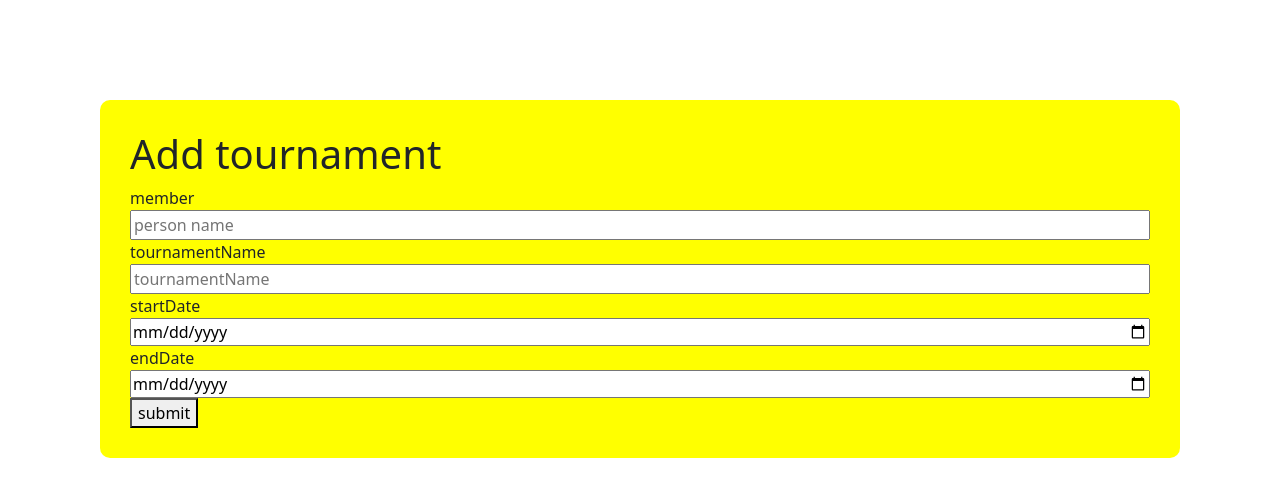
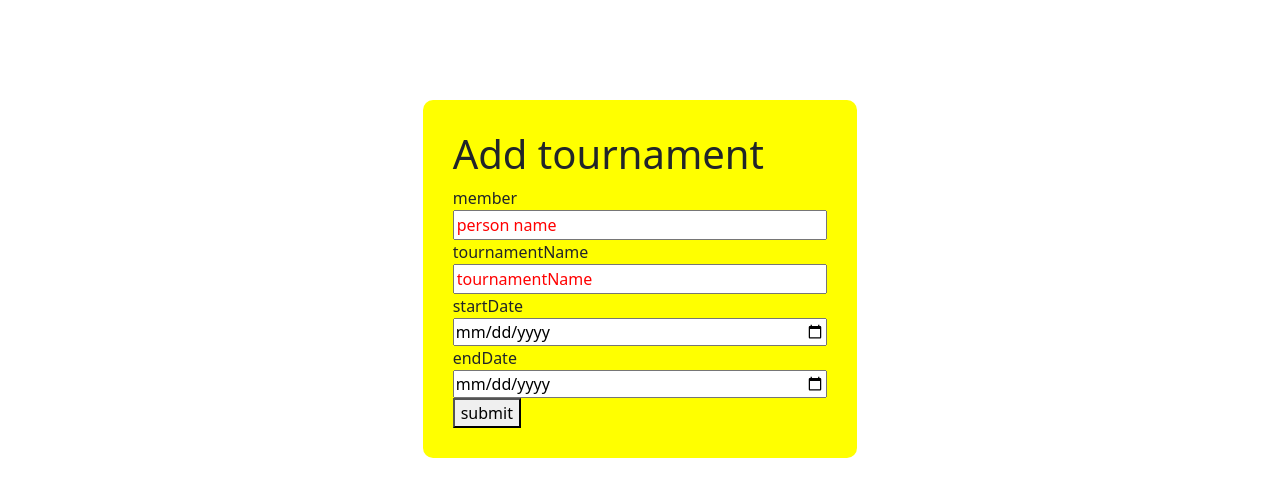
Before and after one commit to Rajiofficial/reunion-company-assignment, a React (Create React App) app: page /add in a window 1280 px wide. Shown: the top 496 px of the page. Built offline with nearby package versions, Linux system fonts and the light colour scheme.

Commit message:
first commit

```diff
--- a/package.json
+++ b/package.json
@@ -9,6 +9,7 @@
     "@testing-library/user-event": "^13.5.0",
     "axios": "^1.4.0",
     "bootstrap": "^5.3.1",
+    "formik": "^2.4.3",
     "react": "^18.2.0",
     "react-bootstrap": "^2.7.0",
     "react-dom": "^18.2.0",
@@ -16,7 +17,9 @@
     "react-router-dom": "^6.14.1",
     "react-scripts": "5.0.1",
     "react-toastify": "^9.1.3",
-    "web-vitals": "^2.1.4"
+    "web-vitals": "^2.1.4",
+    "yub": "^0.11.1",
+    "yup": "^1.2.0"
   },
   "scripts": {
     "start": "react-scripts start",
--- a/src/component/Add.jsx
+++ b/src/component/Add.jsx
@@ -1,23 +1,42 @@
 import axios from 'axios'
-import React, { useState } from 'react'
+import React from 'react'
 import { useNavigate } from 'react-router-dom';
 // import {toast,ToastContainer  } from 'react-toastify';
+import * as yub from 'yup';
+import {useFormik,} from 'formik'
 import './css/add.css'
 
 const Add = () => {
 const navigate=useNavigate()
-const [member  , setmember  ]=useState("")
-const [tournamentName, settournamentName]=useState("")
-const [startDate, setstartDate]=useState("")
-const [endDate  , setendDate  ]=useState("")
+// const [member  , setmember  ]=useState("")
+// const [tournamentName, settournamentName]=useState("")
+// const [startDate, setstartDate]=useState("")
+// const [endDate  , setendDate  ]=useState("")
 
-    const handlechange=async(e)=>{
-        e.preventDefault()
-        const ans={  member,tournamentName,
-          startDate,
-          endDate,
+
+const formik=useFormik({
+  initialValues:{
+    member : '',
+    tournamentName: '',
+    startDate: '',
+    endDate: ''
+  },
+  validateYupSchema:yub.object({
+    member:yub.string().required('* required'),
+    tournamentName:yub.string().required('* required'),
+    startDate:yub.date("ender the date").required('* required'),
+    endDate:yub.date("ender the date").required('* required'),
+  }),
+  onSubmit:values=>{
+    console.log(values)
+  handlechange(values)
   }
-         await axios.post( "https://6258573d0c918296a495a609.mockapi.io/datas",ans)
+})
+
+const handlechange=async(values)=>{
+
+
+  await axios.post( "https://6258573d0c918296a495a609.mockapi.io/datas",values)
  .then((res)=>{
      console.log(res)
  })
@@ -32,29 +51,68 @@ const [endDate  , setendDate  ]=useState("")
 
 
 
-
-
-
   return (
     <div className="container2">
 
    <div className='wrapper1'>
 
 
-    <form   onSubmit={handlechange}>
+    <form onSubmit={formik.handlechange}>
 
     <h1>Add tournament</h1>
-    <label>member</label>
-<input className='date' name='person name'  placeholder='person name' type='text' value={member} onChange={(e)=>{setmember(e.target.value)}}/>
-    <label>tournamentName</label>
-<input className='date' name='tournamentName'  placeholder='tournamentName' type='text' value={tournamentName} onChange={(e)=>{settournamentName(e.target.value)}}/>
-<label>startDate</label>
-<input className='date' name='startDate' placeholder='startDate' type='date' value={startDate} onChange={(e)=>{setstartDate(e.target.value)}}/>
-<lable>endDate</lable>
-<input className='date' name='endDate' placeholder='endDate' type='date' value={endDate} onChange={(e)=>{setendDate(e.target.value)}}/>
-<button type='onsubmit'>submit</button>
+
+    <div className="form-group">
+    <label htmlFor="name">member</label>
+    <input className='date' id='member' name='member'
+     placeholder='person name' type='text'
+     onBlur={formik.handleBlur}
+      value={formik.values.member}
+      onChange={formik.onChange}/>
+      {formik.touched.member && formik.errors.member ?<div style={{color:"red"}}>{formik.errors.member}</div>:null}
+   </div>
+
+
+   <div className="form-group">
+    <label htmlFor="name">tournamentName</label>
+    <input className='date' id='tournamentName' name='tournamentName'
+     placeholder='tournamentName' type='text'
+     onBlur={formik.handleBlur}
+      value={formik.values.tournamentName}
+      onChange={formik.onChange}/>
+      {formik.touched.tournamentName && formik.errors.tournamentName ?<div style={{color:"red"}}>{formik.errors.tournamentName}</div>:null}
+   </div>
+
+
+   <div className="form-group">
+    <label htmlFor="name">startDate</label>
+    <input className='date' id='startDate' name='startDate'
+     type='date'
+     onBlur={formik.handleBlur}
+      value={formik.values.startDate}
+      onChange={formik.onChange}/>
+      {formik.touched.startDate && formik.errors.startDate ?<div style={{color:"red"}}>{formik.errors.startDate}</div>:null}
+   </div>
+
+
+   <div className="form-group">
+    <label htmlFor="name">endDate</label>
+    <input className='date'id='endDate' name='endDate'
+      type='date'
+     onBlur={formik.handleBlur}
+      value={formik.values.endDate}
+      onChange={formik.onChange}/>
+      {formik.touched.endDate && formik.errors.endDate ?<div style={{color:"red"}}>{formik.errors.endDate}</div>:null}
+   </div>
+
+   <div className="form-group">
+
+   <button type='submit'>submit</button>
+
+   </div>
+
 
 </form>
+<formik/>
 </div>
 </div>
   )
--- a/src/component/Home.jsx
+++ b/src/component/Home.jsx
@@ -4,15 +4,30 @@ import { useNavigate } from "react-router-dom";
 import "./css/home.css"
 
 const Home=()=>{
+
+
+
+
+  const [data ,setdata]=useState([])
+  const [search ,setsearch]=useState([])
+
+
+
+
+
+
+
+
 console.log("data")
 const navi=useNavigate()
-    const [data ,setdata]=useState([])
+
 
     const datas=async()=>{
         await axios.get("https://6258573d0c918296a495a609.mockapi.io/datas")
         .then((res)=>{
             console.log(res.data)
             setdata(res?.data)
+            setsearch(res?.data)
         })
         .catch((err)=>{
             console.log(err)
@@ -44,7 +59,9 @@ const participatelist=(i)=>{
 
 }
 
-
+const filter=(event)=>{
+setsearch(data.filter(f=>f.tournamentName.toLowerCase().includes(event.target.value)))
+}
 return(
 
 
@@ -52,7 +69,8 @@ return(
 <div>
 
 
-            <div>
+            <div className="head">
+              <input type="text" className="searchdata" placeholder="search" onChange={filter} />
             <button className="btnadd" onClick={()=>edit()}>add</button>
         </div>
 
@@ -70,7 +88,7 @@ return(
     </tr>
   </thead>
   <tbody>
-    {data.map((e,i)=>{
+    {search.map((e,i)=>{
       return<tr key={i}>
          <td>{e.id}</td>
         <td>{e.tournamentName}</td>
--- a/src/component/css/home.css
+++ b/src/component/css/home.css
@@ -2,3 +2,15 @@
     background: green;
 
 }
+.head{
+   display: flex;
+   justify-content: center;
+
+}
+.searchdata{
+    width: 50%;
+    border: 2px solid black;
+}
+::placeholder{
+    color: red;
+}
```
Also changed, not shown: src/component/data.json (line endings or trailing spaces), 1 other file (tests, documents, lock files or other folders). Lines whose indentation alone changed are shown as unchanged.
